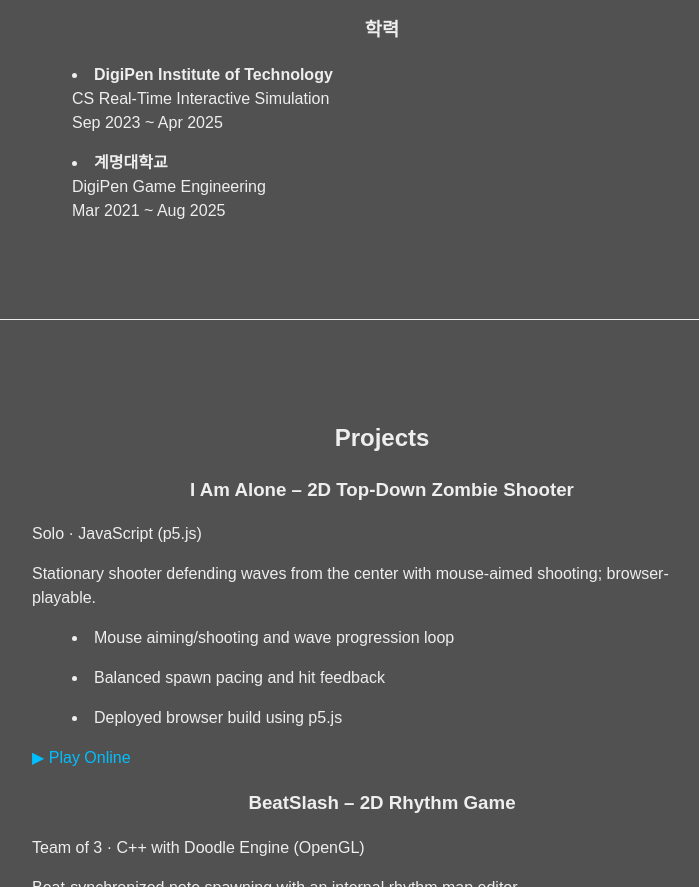
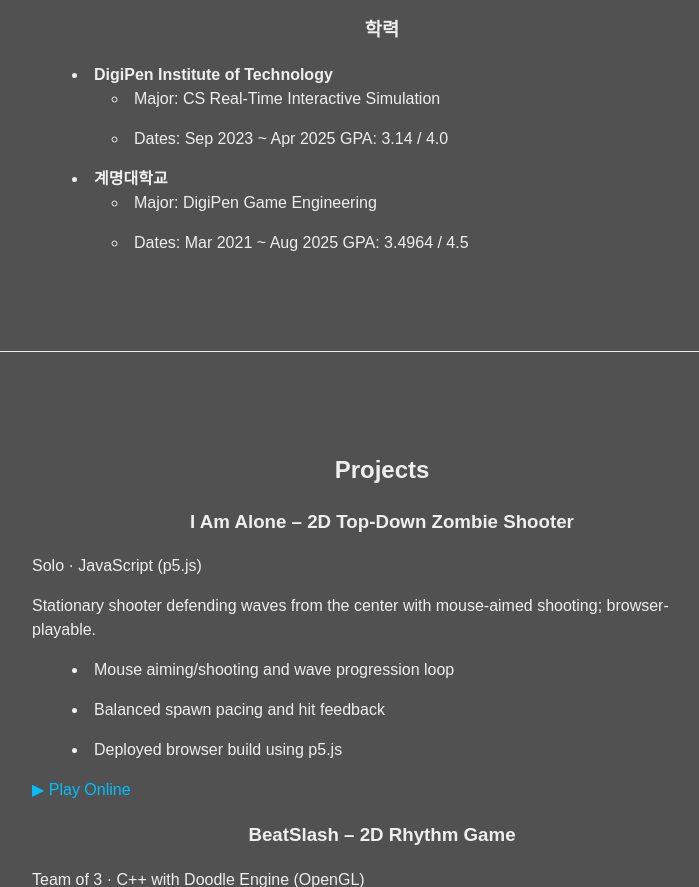
Before and after one commit to kseoffed/portfolio, a plain HTML site: page index.html in a window 1280 px wide. Shown: the part 903-1790 px from the top of the page, without its empty margins (258-957 px from the left). Drawn offline with Linux system fonts and the light colour scheme.

Commit message:
조금의 리스트 정렬

```diff
--- a/app.js
+++ b/app.js
@@ -4,7 +4,7 @@
     title: "Byungchan's Portfolio",
     name: "박병찬",
     "nav.about": "About",
-    "nav.project": "Project",
+    "nav.project": "Projects",
     "nav.resume": "Download Resume",
     "nav.contact": "Contact",
 
@@ -73,10 +73,10 @@
 
     // Resume
     "resume.edu.title": "학력",
-    "sections.education.digipen.major": "CS 실시간 인터랙티브 시뮬레이션",
-    "sections.education.digipen.period": "2023-09 ~ 2025-04",
-    "sections.education.keimyung.major": "디지펜게임공학과",
-    "sections.education.keimyung.period": "2021-03 ~ 2025-08",
+    "sections.education.digipen.major": "전공 : CS 실시간 인터랙티브 시뮬레이션",
+    "sections.education.digipen.period": "기간 :2023-09 ~ 2025-04",
+    "sections.education.keimyung.major": "전공 : 디지펜게임공학과",
+    "sections.education.keimyung.period": "기간 :2021-03 ~ 2025-08",
     "resume.skills.title": "핵심 역량",
     "resume.skills.item1": "Enemy AI, 상태 머신, 터렛/프로젝타일 시스템",
     "resume.skills.item2": "UI/UX, 입력 시스템, 히트/허트박스",
@@ -165,10 +165,10 @@
     "resume.edu.digipen": "DigiPen Institute of Technology — B.S. in Computer Science (2023–2025), WA, USA",
     "resume.edu.keimyung": "Keimyung University — BCS (2021–2023), Daegu, South Korea",
     "resume.skills.title": "Core Skills",
-    "sections.education.digipen.major": "CS Real-Time Interactive Simulation",
-    "sections.education.digipen.period": "Sep 2023 ~ Apr 2025",
-    "sections.education.keimyung.major": "DigiPen Game Engineering",
-    "sections.education.keimyung.period": "Mar 2021 ~ Aug 2025",
+    "sections.education.digipen.major": "Major: CS Real-Time Interactive Simulation",
+    "sections.education.digipen.period": "Dates: Sep 2023 ~ Apr 2025",
+    "sections.education.keimyung.major": "Major: DigiPen Game Engineering",
+    "sections.education.keimyung.period": "Dates: Mar 2021 ~ Aug 2025",
 
     // Contact
     "sections.contact.body": "Open to collaboration and inquiries.",
--- a/index.html
+++ b/index.html
@@ -47,13 +47,23 @@
       <ul>
         <li>
           <strong>DigiPen Institute of Technology</strong><br/>
-          <span data-i18n="sections.education.digipen.major">CS Real-Time Interactive Simulation</span><br/>
-          <span data-i18n="sections.education.digipen.period">2023-09 ~ 2025-04</span>
+          <ul>
+            <li data-i18n="sections.education.digipen.major">CS Real-Time Interactive Simulation</li>
+            <li>
+              <span data-i18n="sections.education.digipen.period">2023-09 ~ 2025-04 </span>
+              <span data-i18n="sections.education.digipen.gpa">GPA: 3.14 / 4.0</span>
+            </li>
+          </ul>
         </li>
         <li>
           <strong>계명대학교</strong><br/>
-          <span data-i18n="sections.education.keimyung.major">디지펜게임공학과</span><br/>
-          <span data-i18n="sections.education.keimyung.period">2021-03 ~ 2025-08</span>
+          <ul>
+            <li data-i18n="sections.education.keimyung.major">디지펜게임공학과</li>
+            <li>
+              <span data-i18n="sections.education.keimyung.period">2021-03 ~ 2025-08</span>
+              <span data-i18n="sections.education.keimyung.gpa">GPA: 3.4964 / 4.5</span>
+            </li>
+          </ul>
         </li>
       </ul>
     </section>
```
Also changed, not shown: assets/IAMALONE_MAIN_PAGE.png (added).
